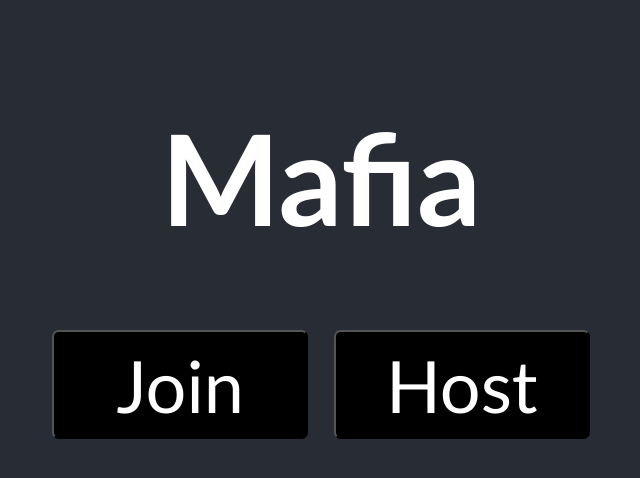
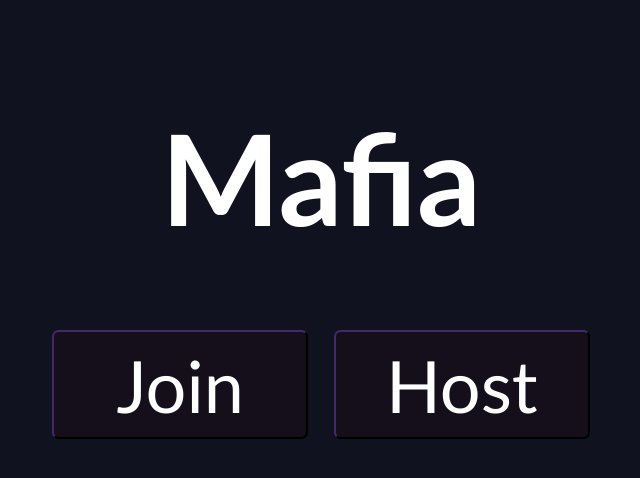
Before and after one commit to mafia-rust/mafia, a React (Create React App) app in the folder client/: page / in a window 1280 px wide. Shown: the top 478 px of the page, without its empty margins (319-959 px from the left). Built offline with nearby package versions, Linux system fonts and the light colour scheme.

Commit message:
color text

```diff
--- a/client/src/game/lang.tsx
+++ b/client/src/game/lang.tsx
@@ -1,3 +1,4 @@
+import React from "react";
 import GAME_MANAGER from "../index";
 import { ChatMessage, NightInformation } from "./net/chatMessage";
 
@@ -134,3 +135,54 @@ export function getNightInformationString(info: NightInformation){
             return translate("chatmessage.night."+info.type);
     }
 }
+
+export function colorText(string: string, stringsToColor: {string: string, color: string}[]): JSX.Element[]{
+
+    type ColorOrNot = string | {string: string, color: string};
+
+    let finalOutList: ColorOrNot[] = [];
+    finalOutList.push(string);
+
+    for(let i in stringsToColor){
+        for(let j in finalOutList){
+
+            if(typeof finalOutList[j] !== "string"){
+                continue;
+            }
+
+            let stringSplit = (finalOutList[j] as string).split(RegExp(stringsToColor[i].string, "gi"));
+            let outList: ColorOrNot[] = [];
+
+            for(let k in stringSplit){
+                outList.push(stringSplit[k]);
+                outList.push({string: stringsToColor[i].string, color: stringsToColor[i].color});
+            }
+            outList.pop();
+
+            //inject outlist into finaloutlist at position j, without using splice
+            finalOutList =
+                finalOutList.slice(0, Number(j))
+                .concat(outList)
+                .concat(finalOutList.slice(Number(j)+1));
+        }
+    }
+
+
+
+    //turn into jsx
+    let outJsxList = [];
+    for(let i in finalOutList){
+        if(typeof finalOutList[i] === "string"){
+            outJsxList.push(<span key={i}>{finalOutList[i] as string}</span>);
+        }else if(typeof finalOutList[i] === "object"){
+            outJsxList.push(
+            <span key={i} style={
+                {color: (finalOutList[i] as {string: string, color: string}).color as string}
+            }>
+                {(finalOutList[i] as {string: string, color: string}).string as string}
+            </span>);
+        }
+    }
+
+    return outJsxList;
+}
--- a/client/src/index.css
+++ b/client/src/index.css
@@ -16,7 +16,9 @@ button, input, select, option, textarea {
     border-radius: 0.4rem;
     padding: .75%;
     margin: .75%;
-    background-color: black;
+    background-color: rgb(20, 15, 26);
+    border-color: rgb(15, 9, 24);
+    border-width: .13rem;
     color: white;
 }
 
--- a/client/src/menu/Anchor.tsx
+++ b/client/src/menu/Anchor.tsx
@@ -1,6 +1,7 @@
 import React from "react";
 import "../index.css"
 import StartMenu from "./main/StartMenu";
+import "./anchor.css"
 
 type AnchorState = {
     content: JSX.Element,
@@ -26,13 +27,7 @@ export default class Anchor extends React.Component<any, AnchorState> {
         Anchor.instance = this;
     }
     render(){return(
-        <div style={{
-            overflowX: "hidden",
-            height : "100vh",
-            width: "100%",
-
-            backgroundColor: "#282c34",
-        }}>
+        <div className="anchor">
             {this.state.content}
         </div>)
     }
--- /dev/null
+++ b/client/src/menu/anchor.css
@@ -0,0 +1,9 @@
+
+.anchor {
+    overflow-x:hidden;
+
+    height: 100vh;
+    width: 100%;
+
+    background-color: #11121f;
+}
--- a/client/src/menu/game/gameScreenContent/ChatMenu.tsx
+++ b/client/src/menu/game/gameScreenContent/ChatMenu.tsx
@@ -1,5 +1,5 @@
 import React from "react";
-import translate, { getChatString } from "../../../game/lang";
+import translate, { colorText, getChatString } from "../../../game/lang";
 import GAME_MANAGER from "../../../index";
 import "../gameScreen.css";
 import "./chatMenu.css"
@@ -117,7 +117,7 @@ export default class ChatMenu extends React.Component<ChatMenuProps, ChatMenuSta
 
     renderChatMessage(msg: ChatMessage, i: number) {return (
         <div key={i}>
-            {getChatString(msg)}
+            {colorText(getChatString(msg), [{string:"Guilty", color:"red"}, {string:"Innocent", color:"lime"}])}
         </div>
     );}
 
--- a/client/src/menu/main/StartMenu.tsx
+++ b/client/src/menu/main/StartMenu.tsx
@@ -14,7 +14,6 @@ type StartMenuState = {
 
 export default class StartMenu extends React.Component<any, StartMenuState> {
     render(){
-        let loggedIn = false /* TODO */;
 
         if(this.props.roomCode != null) {
             GAME_MANAGER.gameState = createGameState();
--- a/client/src/resources/lang/en_us.json
+++ b/client/src/resources/lang/en_us.json
@@ -95,9 +95,9 @@
     "FactionAlignment.Alignment.Utility": "Utility",
     "FactionAlignment.Alignment.Power": "Power",
 
-    "verdict.Guilty": "guilty",
-    "verdict.Innocent": "innocent",
-    "verdict.Abstain": "abstain",
+    "verdict.guilty": "Guilty",
+    "verdict.innocent": "Innocent",
+    "verdict.abstain": "Abstain",
 
     "phase.morning": "Morning",
     "phase.discussion": "Discussion",
```
